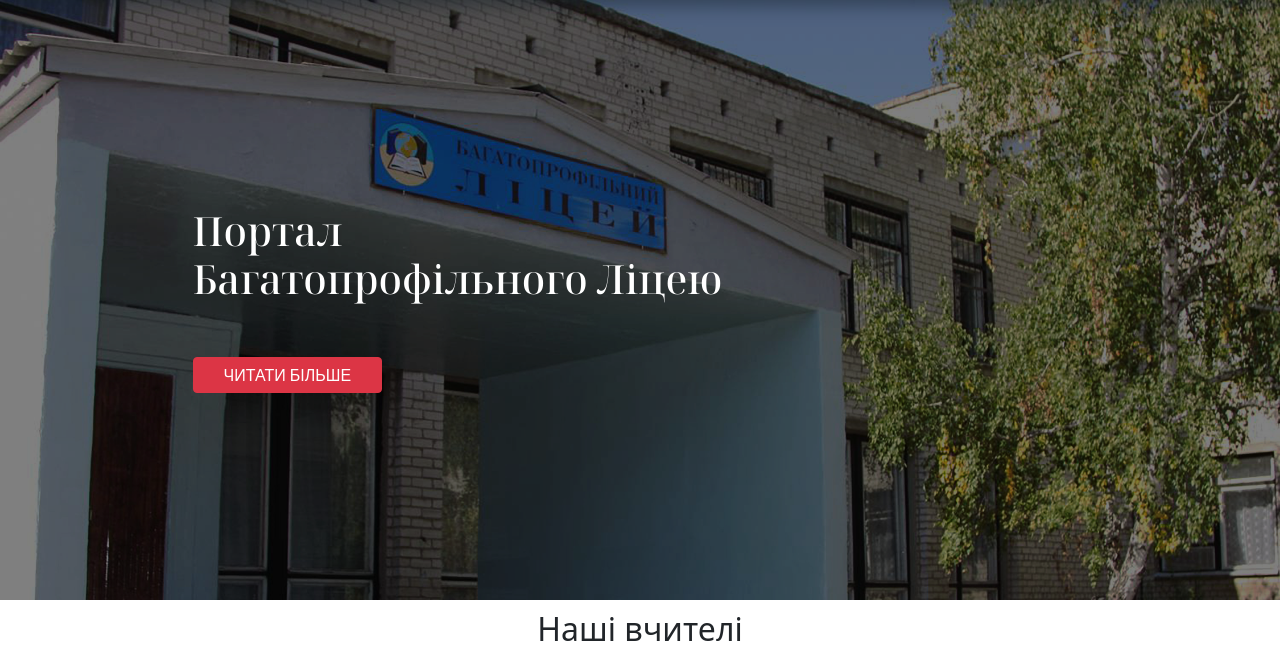
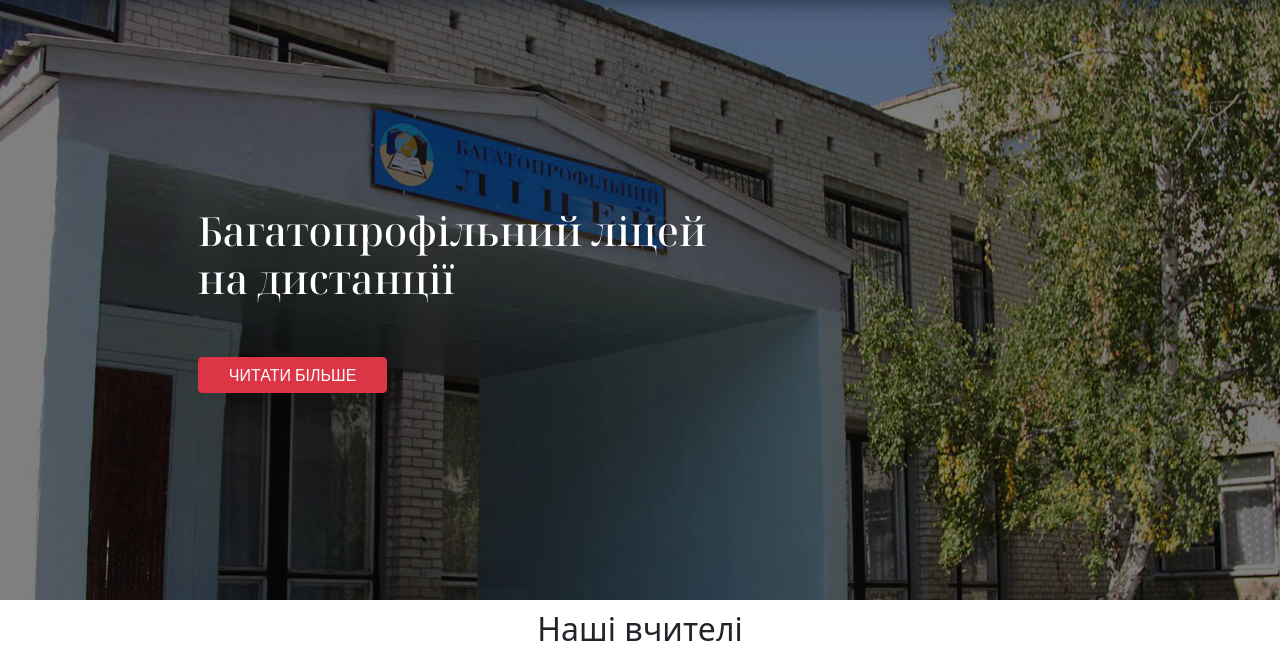
Before and after one commit to Gerfest/Lyceum, a Django app: page / in a window 1280 px wide. Shown: the part 58-707 px from the top of the page. Run offline with Django 3.2, Linux system fonts and the light colour scheme; data that the repository does not hold is empty.

Commit message:
Renamed header on index.html

```diff
--- a/templates/index.html
+++ b/templates/index.html
@@ -12,7 +12,7 @@
              data-paroller-direction="vertical">
         <div class="section1">
             <div class="sec1-main">
-                <h1>Портал<br>Багатопрофільного Ліцею</h1>
+                <h1>Багатопрофільний ліцей<br>на дистанції</h1>
                 <a target="_blank" href="http://litsey.sd.ua/"
                    class="lyceum-site-btn btn btn-danger" type="button">Читати
                     більше</a>
```
